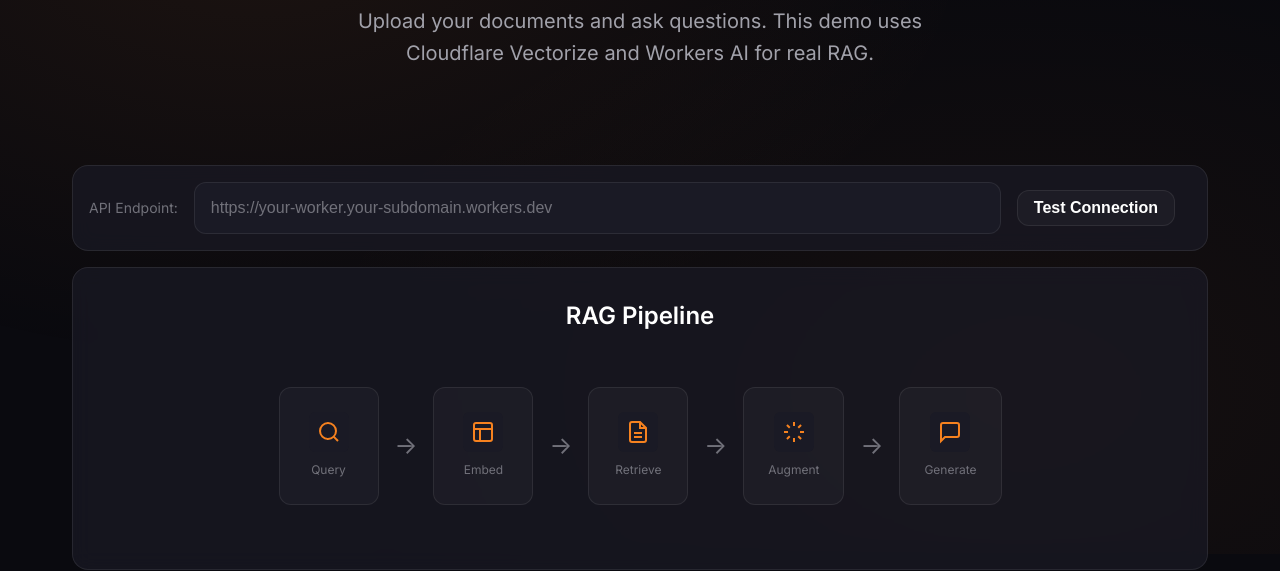
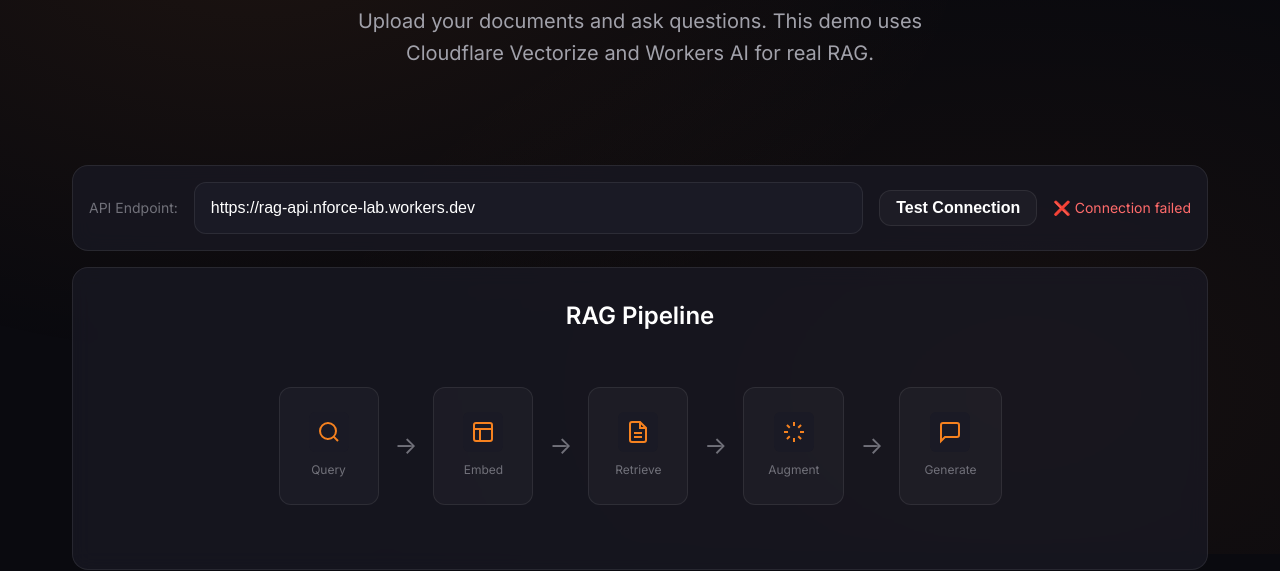
Before and after one commit to nattavutm/demo-ai, a website built with Vite: page auto-rag.html in a window 1280 px wide. Shown: the part 246-817 px from the top of the page. Built offline with nearby package versions, Linux system fonts and the light colour scheme; no server answers; a script that the page names is missing.

Commit message:
Hardcode backend API URL

```diff
--- a/auto-rag.html
+++ b/auto-rag.html
@@ -55,7 +55,8 @@
             <div style="display: flex; align-items: center; gap: 1rem; flex-wrap: wrap;">
                 <label style="font-size: 0.875rem; color: var(--text-muted);">API Endpoint:</label>
                 <input type="text" id="apiEndpoint" class="chat-input" style="flex: 1; min-width: 300px;"
-                    placeholder="https://your-worker.your-subdomain.workers.dev" value="">
+                    placeholder="https://your-worker.your-subdomain.workers.dev"
+                    value="https://rag-api.nforce-lab.workers.dev">
                 <button class="btn btn-secondary" id="testApiBtn" style="padding: 0.5rem 1rem;">
                     Test Connection
                 </button>
```
Also changed, not shown: workers-ai.html (+2 -1 lines).
